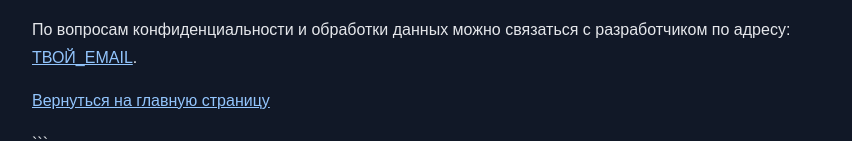
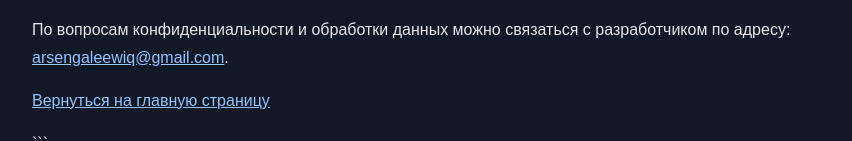
Before and after one commit to forniiq/forniiq.github.io, a plain HTML site: page privacy.html in a window 1280 px wide. Shown: the part 1304-1445 px from the top of the page, without its empty margins (208-1060 px from the left). Drawn offline with Linux system fonts and the light colour scheme.

Commit message:
Update contact email in privacy.html

```diff
--- a/privacy.html
+++ b/privacy.html
@@ -86,7 +86,7 @@
   <p>
     По вопросам конфиденциальности и обработки данных можно
     связаться с разработчиком по адресу:
-    <a href="mailto:ТВОЙ_EMAIL">ТВОЙ_EMAIL</a>.
+    <a href="mailto:arsengaleewiq@gmail.com">arsengaleewiq@gmail.com</a>.
   </p>
 
   <p><a href="/">Вернуться на главную страницу</a></p>
```
